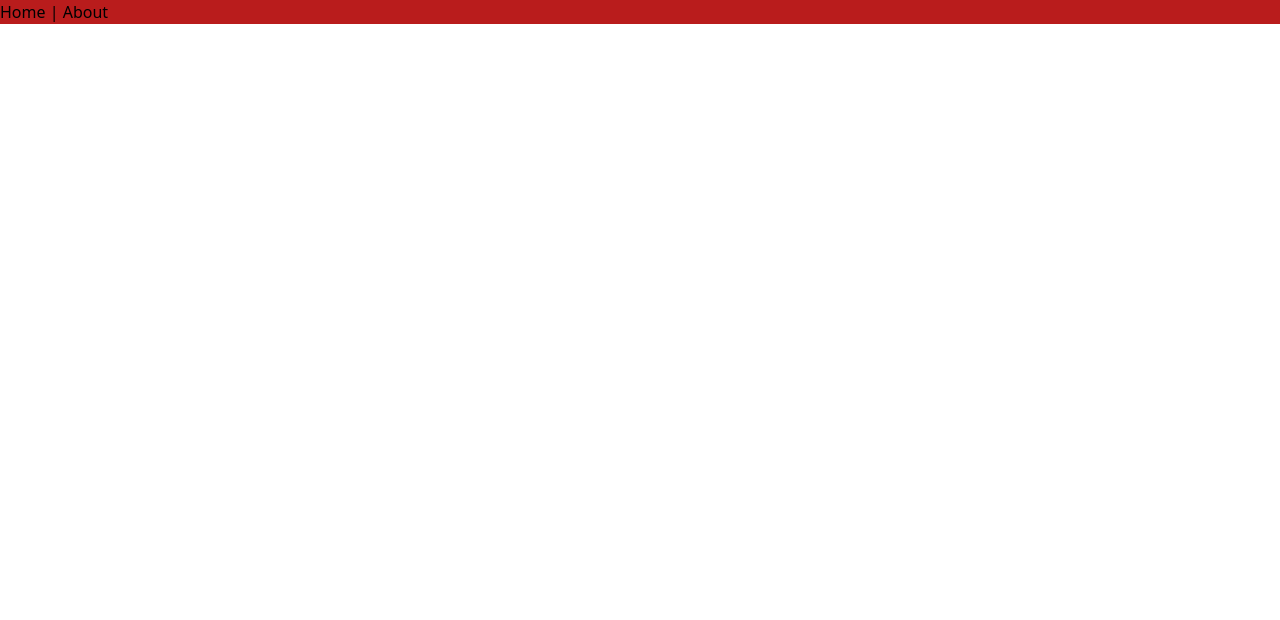
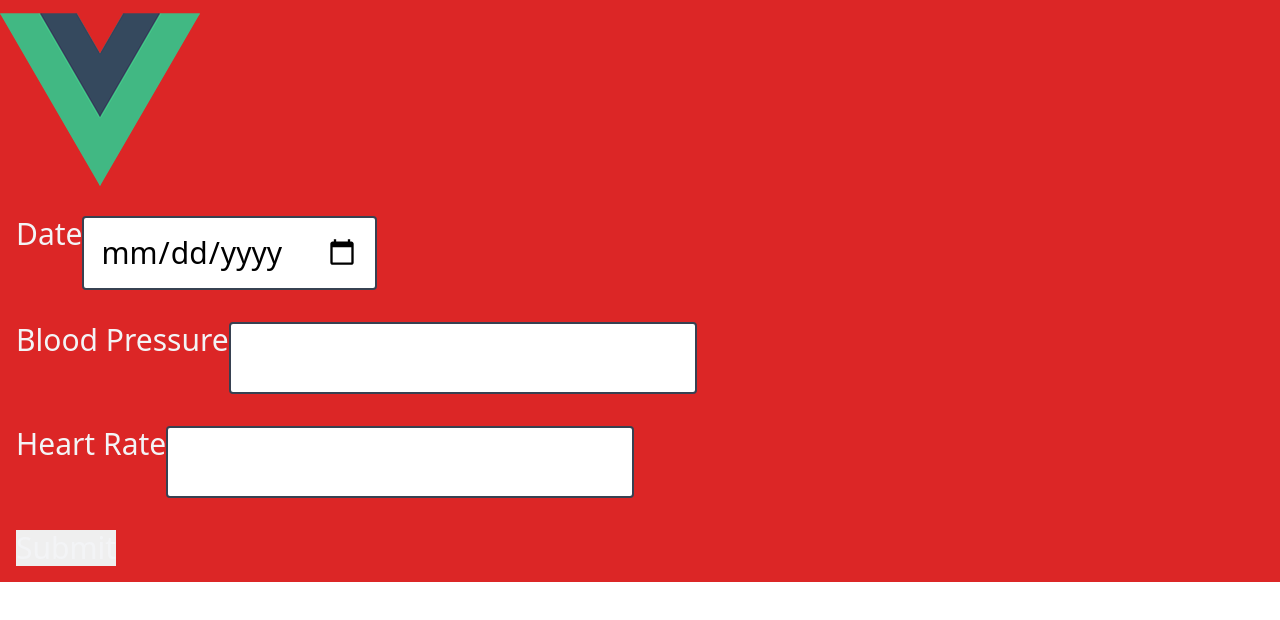
Before and after one commit to maotterson/bp-history, a Vue app: page /#/dashboard in a window 1280 px wide. Shown: the top 620 px of the page. Built offline with nearby package versions, Linux system fonts and the light colour scheme.

Commit message:
desgin form, refactor form elements

```diff
--- a/package.json
+++ b/package.json
@@ -12,6 +12,7 @@
     "firebase": "^8.4.1",
     "vue": "^2.6.11",
     "vue-router": "^3.2.0",
+    "vue-touch": "^1.1.0",
     "vuex": "^3.4.0"
   },
   "devDependencies": {
--- a/src/App.vue
+++ b/src/App.vue
@@ -1,9 +1,15 @@
 <template>
-  <div class="bg-red-700" id="app">
-    <div id="nav">
-      <router-link to="/">Home</router-link> |
-      <router-link to="/about">About</router-link>
-    </div>
-    <router-view/>
-  </div>
+  <Dashboard />
 </template>
+
+<script>
+import Dashboard from "./views/Dashboard";
+export default {
+  components: { Dashboard },
+
+}
+</script>
+
+<style>
+
+</style>
--- /dev/null
+++ b/src/components/input-form/bp-input-form.vue
@@ -0,0 +1,61 @@
+<template>
+  <div class="bg-red-600 text-gray-100">
+    <div>
+      <img src="@/assets/logo.png" alt="Blood Pressure Logo">
+    </div>
+    <BpInputRow>
+      <label for="date">Date</label>
+      <BpInputText
+        :inputProps="inputs.dateProps"
+      />
+    </BpInputRow>
+    <BpInputRow>
+      <label for="bp">Blood Pressure</label>
+      <BpInputText
+        :inputProps="inputs.bpProps"
+      />
+    </BpInputRow>
+    <BpInputRow>
+      <label for="hr">Heart Rate</label>
+      <BpInputText
+        :inputProps="inputs.hrProps"
+      />
+    </BpInputRow>
+    <BpInputRow>
+      <input type="button" value="Submit">
+    </BpInputRow>
+  </div>
+</template>
+
+<script>
+import BpInputRow from './bp-input-row.vue'
+import BpInputText from './bp-input-text.vue'
+export default {
+  components: { BpInputRow, BpInputText },
+  data () {
+      return {
+          inputs : {
+            dateProps : {
+              type : "date",
+              name: "date",
+              id : "date"
+            },
+            bpProps : {
+              type : "text",
+              name: "bp",
+              id : "bp"
+            },
+            hrProps : {
+              type : "text",
+              name: "hr",
+              id : "hr"
+            },
+          }
+      }
+  },
+}
+</script>
+
+<style>
+
+</style>
--- /dev/null
+++ b/src/components/input-form/bp-input-row.vue
@@ -0,0 +1,16 @@
+<template>
+  <div class="p-4 text-3xl flex flex-row w-screen">
+    <slot>
+    </slot>
+  </div>
+</template>
+
+<script>
+export default {
+
+}
+</script>
+
+<style>
+
+</style>
--- /dev/null
+++ b/src/components/input-form/bp-input-text.vue
@@ -0,0 +1,17 @@
+<template>
+  <input
+    class="rounded p-4 border-2 border-gray-700 text-black"
+    :type="inputProps.type"
+    :name="inputProps.name"
+    :id="inputProps.id">
+</template>
+
+<script>
+export default {
+  props:['inputProps']
+}
+</script>
+
+<style>
+
+</style>
--- a/src/router/index.js
+++ b/src/router/index.js
@@ -17,6 +17,14 @@ const routes = [
     // this generates a separate chunk (about.[hash].js) for this route
     // which is lazy-loaded when the route is visited.
     component: () => import(/* webpackChunkName: "about" */ '../views/About.vue')
+  },
+  {
+    path: '/dashboard',
+    name: 'Dashboard',
+    // route level code-splitting
+    // this generates a separate chunk (about.[hash].js) for this route
+    // which is lazy-loaded when the route is visited.
+    component: () => import(/* webpackChunkName: "about" */ '../views/Dashboard.vue')
   }
 ]
 
--- /dev/null
+++ b/src/views/Dashboard.vue
@@ -0,0 +1,18 @@
+<template>
+  <div>
+    <BpInputForm />
+  </div>
+</template>
+
+<script>
+import BpInputForm from '../components/input-form/bp-input-form.vue';
+export default {
+  components:{
+    BpInputForm
+  }
+}
+</script>
+
+<style>
+
+</style>
```
Also changed, not shown: 2 other files (tests, documents, lock files or other folders).
